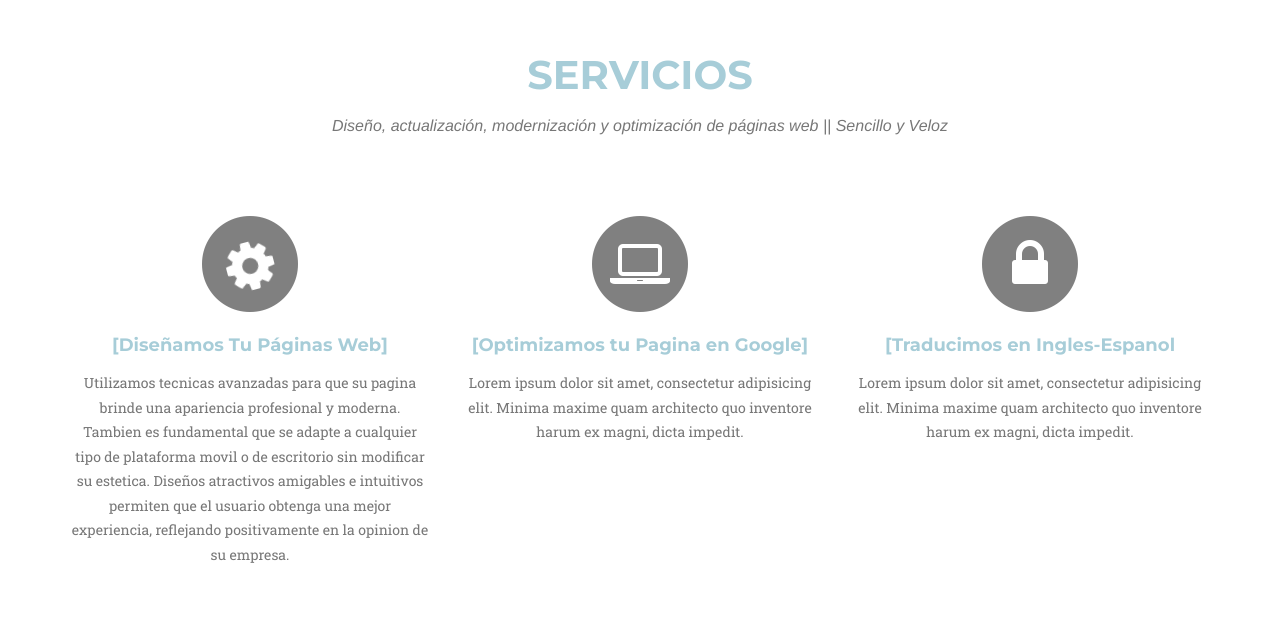
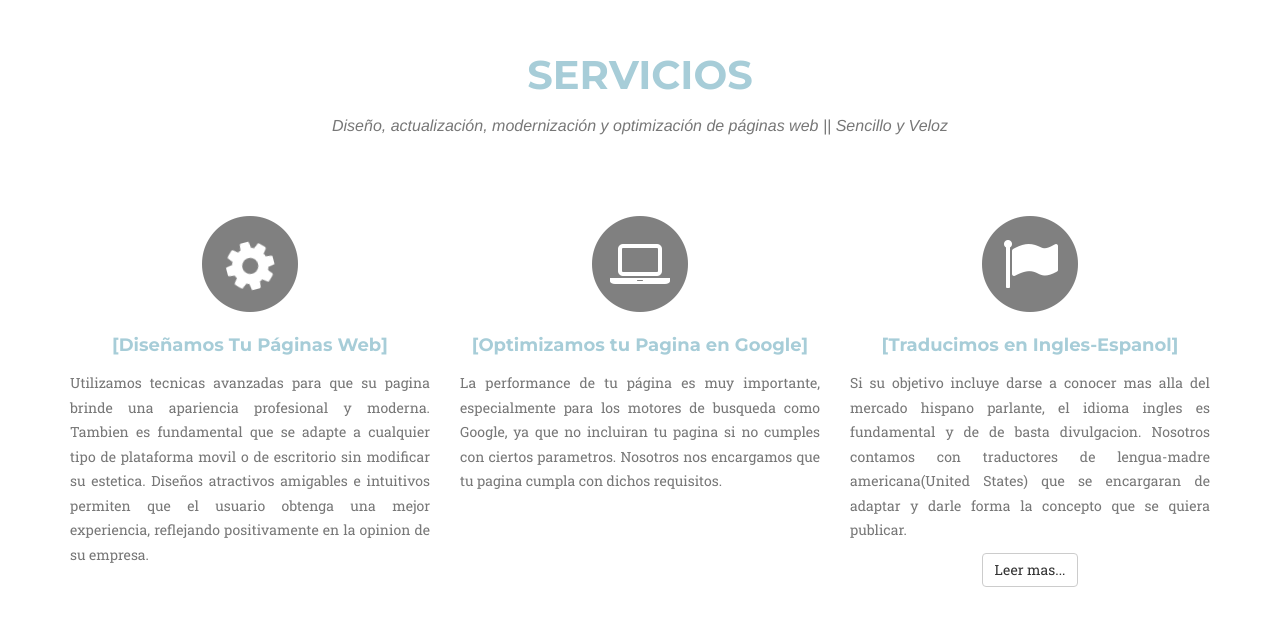
Before and after one commit to iiifilo/xamweb, a plain HTML site: page index.html in a window 1280 px wide. Shown: the part 855-1480 px from the top of the page. Drawn offline with nearby package versions, Linux system fonts and the light colour scheme; a web font is replaced by a local one.

Commit message:
Added Services functionality

```diff
--- a/css/agency.css
+++ b/css/agency.css
@@ -11,6 +11,14 @@ body {
 
 .text-muted {
     color: #777;
+
+}
+
+/*!justify solo servicios en disenanmos optimizamos y traducimos */
+
+.text-muted.just{
+    text-align: justify;
+    margin-top: 10px;
 
 }
 
--- a/index.html
+++ b/index.html
@@ -23,6 +23,8 @@
     <link href='https://fonts.googleapis.com/css?family=Kaushan+Script' rel='stylesheet' type='text/css'>
     <link href='https://fonts.googleapis.com/css?family=Droid+Serif:400,700,400italic,700italic' rel='stylesheet' type='text/css'>
     <link href='https://fonts.googleapis.com/css?family=Roboto+Slab:400,100,300,700' rel='stylesheet' type='text/css'>
+
+
 
     <!-- HTML5 Shim and Respond.js IE8 support of HTML5 elements and media queries -->
     <!-- WARNING: Respond.js doesn't work if you view the page via file:// -->
@@ -86,7 +88,7 @@
             <div class="intro-text">
                 <div class="intro-lead-in">bienvenidos al studio!</div>
                 <div class="intro-heading">Un gusto de conocerlo!</div>
-                <a href="#services" class="page-scroll btn btn-xl">Información</a>
+                <a href="#services" class="page-scroll btn btn-xl"> + Información</a>
             </div>
         </div>
     </header>
@@ -107,7 +109,7 @@
                         <i class="fa fa-cog fa-spin fa-stack-1x fa-inverse"></i>
                     </span>
                     <h4 class="service-heading">[Diseñamos Tu Páginas Web]</h4>
-                    <p class="text-muted">Utilizamos tecnicas avanzadas para que su pagina brinde una apariencia profesional y moderna. Tambien es fundamental que se adapte a cualquier tipo de plataforma movil o de escritorio sin modificar su estetica. Diseños atractivos amigables e intuitivos permiten que el usuario obtenga una mejor experiencia, reflejando positivamente en la opinion de su empresa.</p>
+                    <p class="text-muted just">Utilizamos tecnicas avanzadas para que su pagina brinde una apariencia profesional y moderna. Tambien es fundamental que se adapte a cualquier tipo de plataforma movil o de escritorio sin modificar su estetica. Diseños atractivos amigables e intuitivos permiten que el usuario obtenga una mejor experiencia, reflejando positivamente en la opinion de su empresa.</p>
 
                 </div>
                 <div class="col-md-4">
@@ -116,15 +118,17 @@
                         <i class="fa fa-laptop fa-stack-1x fa-inverse"></i>
                     </span>
                     <h4 class="service-heading">[Optimizamos tu Pagina en Google]</h4>
-                    <p class="text-muted">Lorem ipsum dolor sit amet, consectetur adipisicing elit. Minima maxime quam architecto quo inventore harum ex magni, dicta impedit.</p>
+                    <p class="text-muted just">La performance de tu página es muy importante, especialmente para los motores de busqueda como Google, ya que no  incluiran tu pagina si no cumples con ciertos parametros. Nosotros nos encargamos que tu pagina cumpla con dichos requisitos.</p>
                 </div>
                 <div class="col-md-4">
                     <span class="fa-stack fa-4x">
                         <i class="fa fa-circle fa-stack-2x text-primary"></i>
-                        <i class="fa fa-lock fa-stack-1x fa-inverse"></i>
+                        <i class="fa fa-flag fa-stack-1x fa-inverse"></i>
                     </span>
-                    <h4 class="service-heading">[Traducimos en Ingles-Espanol</h4>
-                    <p class="text-muted">Lorem ipsum dolor sit amet, consectetur adipisicing elit. Minima maxime quam architecto quo inventore harum ex magni, dicta impedit.</p>
+                    <h4 class="service-heading">[Traducimos en Ingles-Espanol]</h4>
+                    <p class="text-muted just">Si su objetivo incluye darse a conocer mas alla del mercado hispano parlante, el idioma ingles es fundamental y de de basta divulgacion. Nosotros contamos con traductores de lengua-madre americana(United States) que se encargaran de adaptar y darle forma la concepto que se quiera publicar.</p><button type="button" class="btn btn-default" data-toggle="collapse" data-target="#collapsetext">Leer mas...</button>
+                    <p class="text-muted just collapse"  id="collapsetext"> De esta manera nos garantizamos un correcto entendimiento a nivel global. Mas personas veeran su contenido y de esta manera su pagina podra obtener un mejor posicionamiento en buscadores. Aparecer en las principales paginas de los motores de busqueda nos brinda mayor visibilidad que se transforman en trafico positivo para obtener el mayor numero de contactos posibles. Mas contactos igual mas negocios. </p>
+
                 </div>
             </div>
         </div>
```
Also changed, not shown: img/logos/test.jpg (added).
